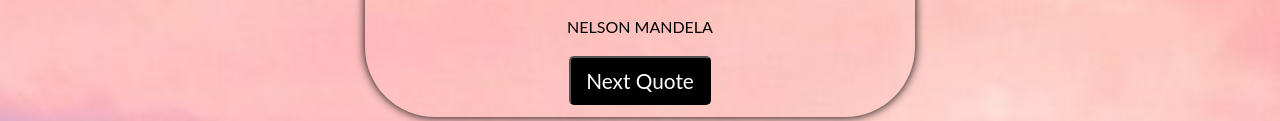
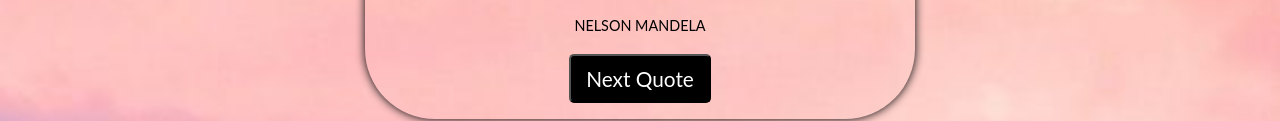
Before and after one commit to Sivasish48/Quote-generator, a plain HTML site: page index.html in a window 1280 px wide. Shown: the part 446-567 px from the top of the page. Drawn offline with Linux system fonts and the light colour scheme.

Commit message:
Update style.css

```diff
--- a/style.css
+++ b/style.css
@@ -29,7 +29,7 @@ body{
 }
 .main-content {
     width: 100%;
-    height: 300px;
+    height: 302px;
     background-color:transparent;
     border-radius: 70px;
     padding: 50px 40px;
@@ -47,7 +47,7 @@ body{
     color: rgb(28, 78, 109);
 }
 .main-content .person{
-    font-size: 1rem;
+    font-size: 0.9rem;
     color: black;
     text-transform: uppercase;
     margin-top: 20px;
```
